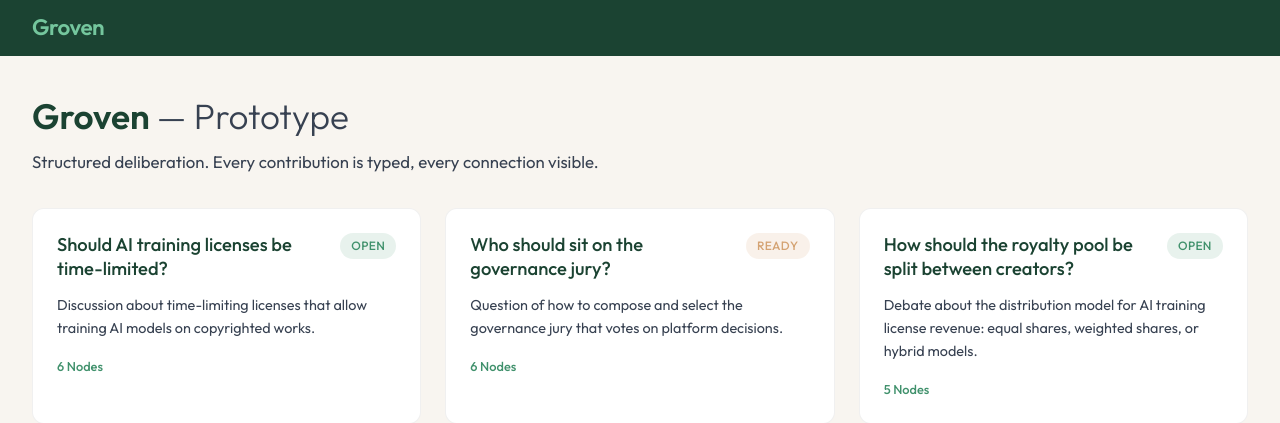
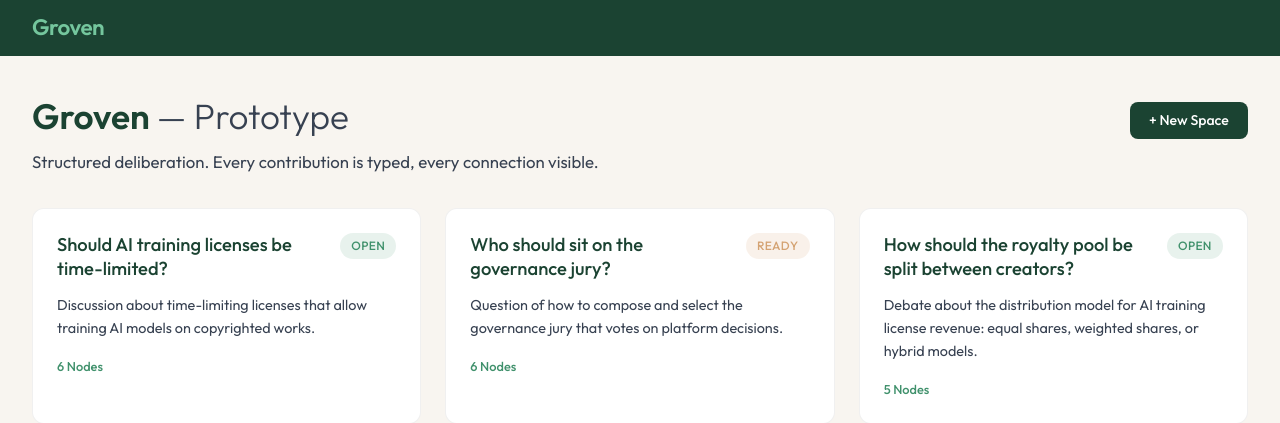
Before and after one commit to sofilab-art/groven, a Flask app: page / in a window 1280 px wide. Shown: the top 423 px of the page. Run offline with Flask 3, Linux system fonts and the light colour scheme; data comes from the database, SQL or seed files in the repository.

Commit message:
Add create-new-space flow with first seed from front page
Co-Authored-By: Claude Opus 4.6 <noreply@anthropic.com>

```diff
--- a/main.py
+++ b/main.py
@@ -1,5 +1,6 @@
 import os
-from flask import Flask, render_template, request, jsonify
+import re
+from flask import Flask, render_template, request, jsonify, redirect
 from dotenv import load_dotenv
 
 load_dotenv()
@@ -55,6 +56,44 @@ def node_view(node_id):
 # ============================================================
 # API Routes
 # ============================================================
+
+@app.route("/api/space", methods=["POST"])
+def api_create_space():
+    """Create a new deliberation space with its first seed."""
+    data = request.get_json()
+    if not data:
+        return jsonify({"error": "No JSON body"}), 400
+
+    title = (data.get("title") or "").strip()
+    author = (data.get("author") or "").strip()
+    seed_title = (data.get("seed_title") or "").strip()
+    seed_body = (data.get("seed_body") or "").strip()
+
+    if not title or not author or not seed_title or not seed_body:
+        return jsonify({"error": "Topic, author, seed title, and contribution are required"}), 400
+
+    # Generate slug from title
+    slug = re.sub(r"[^a-z0-9]+", "-", title.lower()).strip("-")[:60]
+    if not slug:
+        slug = "space"
+
+    # Ensure uniqueness
+    base_slug = slug
+    counter = 2
+    while db.get_space(slug):
+        slug = f"{base_slug}-{counter}"
+        counter += 1
+
+    db.create_space(id=slug, title=title)
+    db.create_node(
+        space_id=slug,
+        author=author,
+        title=seed_title,
+        body=seed_body,
+        node_type="seed"
+    )
+    return jsonify({"id": slug}), 201
+
 
 @app.route("/api/node", methods=["POST"])
 def api_create_node():
--- a/static/main.js
+++ b/static/main.js
@@ -293,3 +293,89 @@
     };
 
 })();
+
+// ============================================================
+// New Space Modal (index page)
+// ============================================================
+
+(function () {
+    const newSpaceBtn = document.getElementById('new-space-btn');
+    if (!newSpaceBtn) return;
+
+    const modal = document.getElementById('new-space-modal');
+    const titleInput = document.getElementById('new-space-title');
+    const authorInput = document.getElementById('new-space-author');
+    const seedTitleInput = document.getElementById('new-space-seed-title');
+    const seedBodyInput = document.getElementById('new-space-seed-body');
+    const createBtn = document.getElementById('new-space-create');
+
+    function openModal() {
+        titleInput.value = '';
+        authorInput.value = '';
+        seedTitleInput.value = '';
+        seedBodyInput.value = '';
+        modal.style.display = 'flex';
+        titleInput.focus();
+    }
+
+    function closeModal() {
+        modal.style.display = 'none';
+    }
+
+    newSpaceBtn.addEventListener('click', openModal);
+    document.getElementById('new-space-cancel').addEventListener('click', closeModal);
+    document.getElementById('new-space-modal-close').addEventListener('click', closeModal);
+
+    modal.addEventListener('click', (e) => {
+        if (e.target === modal) closeModal();
+    });
+
+    document.addEventListener('keydown', (e) => {
+        if (e.key === 'Escape' && modal.style.display !== 'none') {
+            closeModal();
+        }
+    });
+
+    createBtn.addEventListener('click', async () => {
+        const title = titleInput.value.trim();
+        const author = authorInput.value.trim();
+        const seedTitle = seedTitleInput.value.trim();
+        const seedBody = seedBodyInput.value.trim();
+
+        if (!title || !author || !seedTitle || !seedBody) {
+            alert('All fields are required.');
+            return;
+        }
+
+        createBtn.disabled = true;
+        createBtn.textContent = 'Creating...';
+
+        try {
+            const response = await fetch('/api/space', {
+                method: 'POST',
+                headers: { 'Content-Type': 'application/json' },
+                body: JSON.stringify({
+                    title: title,
+                    author: author,
+                    seed_title: seedTitle,
+                    seed_body: seedBody
+                })
+            });
+
+            const data = await response.json();
+
+            if (response.ok) {
+                window.location.href = '/space/' + data.id;
+            } else {
+                alert('Error: ' + (data.error || 'Unknown error'));
+                createBtn.disabled = false;
+                createBtn.textContent = 'Create & Plant Seed';
+            }
+        } catch (err) {
+            console.error('[NewSpace] Error:', err);
+            alert('Network error. Please try again.');
+            createBtn.disabled = false;
+            createBtn.textContent = 'Create & Plant Seed';
+        }
+    });
+})();
--- a/static/style.css
+++ b/static/style.css
@@ -121,6 +121,19 @@ a:hover {
 
 .index-header {
     margin-bottom: 2rem;
+}
+
+.index-title-row {
+    display: flex;
+    justify-content: space-between;
+    align-items: center;
+    gap: 1.5rem;
+}
+
+.index-title-row .btn {
+    flex-shrink: 0;
+    white-space: nowrap;
+    width: auto;
 }
 
 .index-header h1 {
--- a/templates/index.html
+++ b/templates/index.html
@@ -5,7 +5,10 @@
 {% block content %}
 <div class="index-page">
     <header class="index-header">
-        <h1>Groven <span class="subtitle">— Prototype</span></h1>
+        <div class="index-title-row">
+            <h1>Groven <span class="subtitle">— Prototype</span></h1>
+            <button type="button" id="new-space-btn" class="btn btn-primary">+ New Space</button>
+        </div>
         <p class="index-desc">Structured deliberation. Every contribution is typed, every connection visible.</p>
     </header>
 
@@ -24,4 +27,38 @@
         {% endfor %}
     </div>
 </div>
+
+<!-- New Space Modal -->
+<div id="new-space-modal" class="review-modal-overlay" style="display:none;">
+    <div class="review-modal">
+        <div class="review-modal-header">
+            <h3>Start a New Deliberation</h3>
+            <button type="button" id="new-space-modal-close" class="close-btn">&times;</button>
+        </div>
+        <div class="review-modal-body">
+            <div class="form-group">
+                <label for="new-space-title">Topic</label>
+                <span class="label-hint">The question or subject to deliberate on</span>
+                <input type="text" id="new-space-title" placeholder="e.g. Should CORPUS be open for everyone?">
+            </div>
+            <div class="form-group">
+                <label for="new-space-author">Your name</label>
+                <input type="text" id="new-space-author" placeholder="Author">
+            </div>
+            <div class="form-group">
+                <label for="new-space-seed-title">Seed title</label>
+                <span class="label-hint">Short headline for your opening contribution</span>
+                <input type="text" id="new-space-seed-title" placeholder="e.g. Open access drives adoption">
+            </div>
+            <div class="form-group">
+                <label for="new-space-seed-body">Your first contribution</label>
+                <textarea id="new-space-seed-body" rows="4" placeholder="Plant the first seed of the discussion..."></textarea>
+            </div>
+        </div>
+        <div class="review-modal-footer">
+            <button type="button" id="new-space-cancel" class="btn btn-secondary">Cancel</button>
+            <button type="button" id="new-space-create" class="btn btn-primary">Create & Plant Seed</button>
+        </div>
+    </div>
+</div>
 {% endblock %}
--- a/templates/space.html
+++ b/templates/space.html
@@ -7,7 +7,7 @@
     <header class="space-header">
         <div>
             <h1>{{ space.title }}</h1>
-            <p class="space-desc">{{ space.description }}</p>
+            {% if space.description %}<p class="space-desc">{{ space.description }}</p>{% endif %}
         </div>
         <span class="status-badge status-{{ space.status }}">{{ space.status }}</span>
     </header>
```
